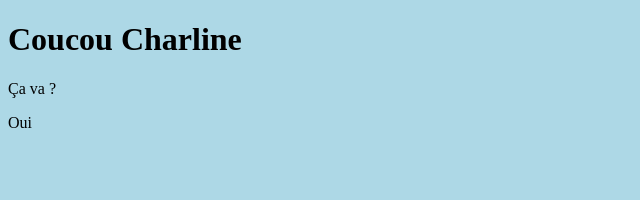
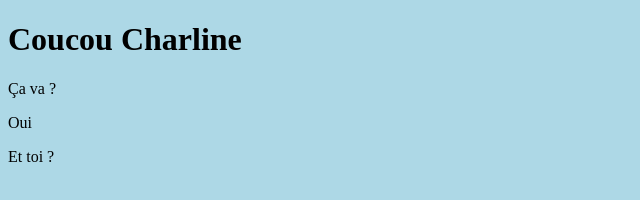
Before and after one commit to alexisben/mmi2024-git, a plain HTML site: page index.html in a window 1280 px wide. Shown: the full height of the page, 0-640 px from the left. Drawn offline with Linux system fonts and the light colour scheme.

Commit message:
Réponse

```diff
--- a/index.html
+++ b/index.html
@@ -11,5 +11,6 @@
     <h1>Coucou Charline</h1>
     <p>Ça va ?</p>
     <p>Oui</p>
+    <p>Et toi ?</p>
 </body>
 </html>
```
